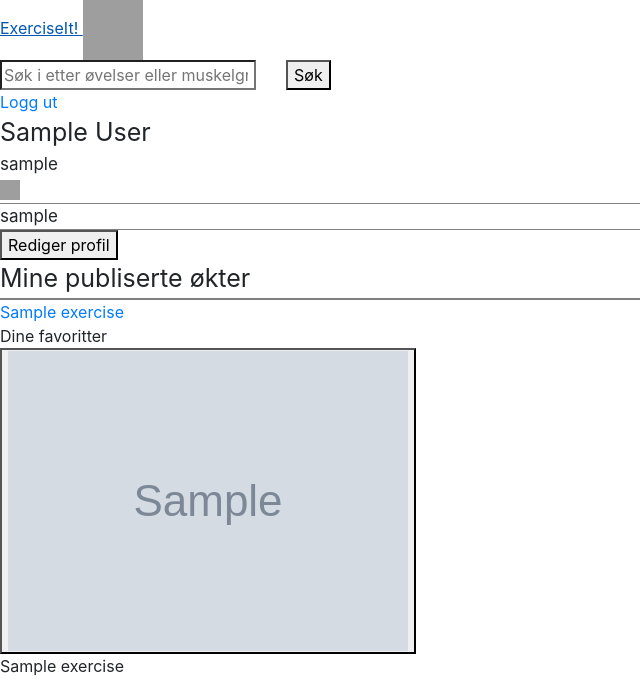
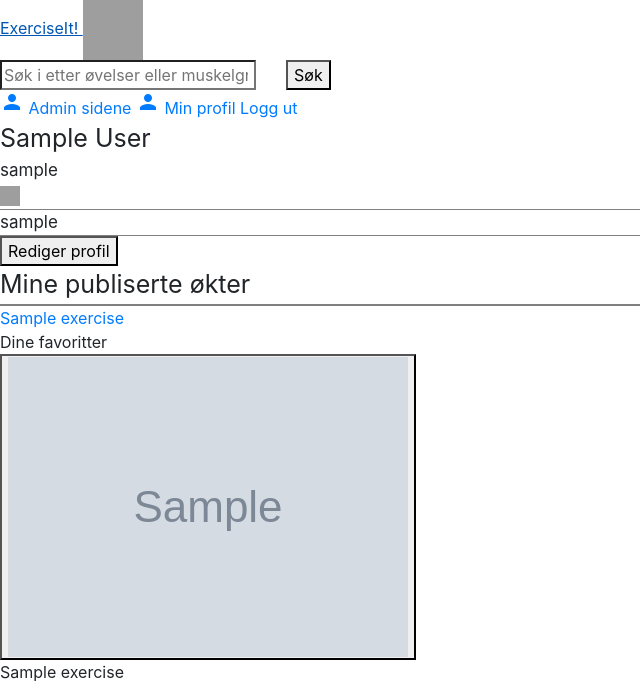
Before and after one commit to sigrunnu/programvareutviklingV2020, a Django app: page /profile/ in a window 1280 px wide. Shown: the top 681 px of the page, without its empty margins (0-640 px from the left). Run offline with Django 3.2, Linux system fonts and the light colour scheme; a user stored in the database is signed in; tables that the repository leaves empty hold one stand-in row (values such as "Sample post"); grey boxes marked "Sample" are stand-in pictures; some libraries are stand-ins or nearby versions; grey boxes are pictures that could not be loaded.

Commit message:
Fix: css reference in profile_base and header

```diff
--- a/profile_page/templates/profile_page/profile_base.html
+++ b/profile_page/templates/profile_page/profile_base.html
@@ -33,7 +33,7 @@
     <link href="https://fonts.googleapis.com/css?family=Roboto&display=swap"
           rel="stylesheet">
     <link rel="stylesheet" type="text/css"
-          href="{% static 'feed/exercise_form.css' %}">
+          href="{% static 'profile_page/profile_view.css' %}">
 
 </head>
 <body>
@@ -65,9 +65,30 @@
 
 
             <div class="item" id="profileContainer">
-                <a href="{% url 'logout' %}">
-                    Logg ut
-                </a>
+                {% if user.is_authenticated %}
+                    {% if user.is_superuser %}
+                    <a href="{% url 'admin:index' %}">
+                        <i class="material-icons">person</i>
+                        Admin sidene
+                    </a>
+                    {% endif %}
+                    <a href="{% url 'profile' %}">
+                        <i class="material-icons">person</i>
+                        Min profil
+                    </a>
+                    <a href="{% url 'logout' %}">
+                        Logg ut
+                    </a>
+
+                {% else %}
+                    <a id="login" href="{% url 'login' %}">
+                        Logg inn
+                    </a>
+                    <a id="signup" href="{% url 'signup' %}">
+                        Registrer bruker
+                    </a>
+                {% endif %}
+
             </div>
 
         </div>
```
